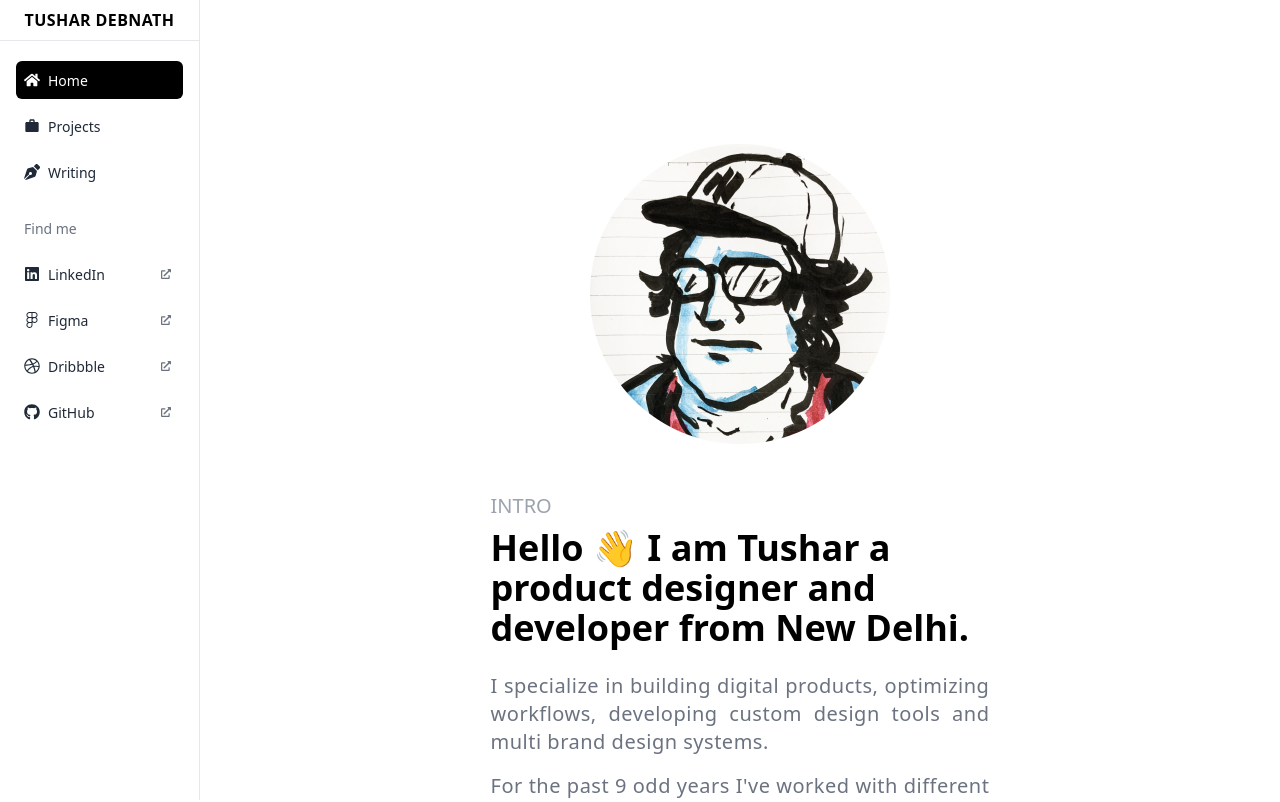
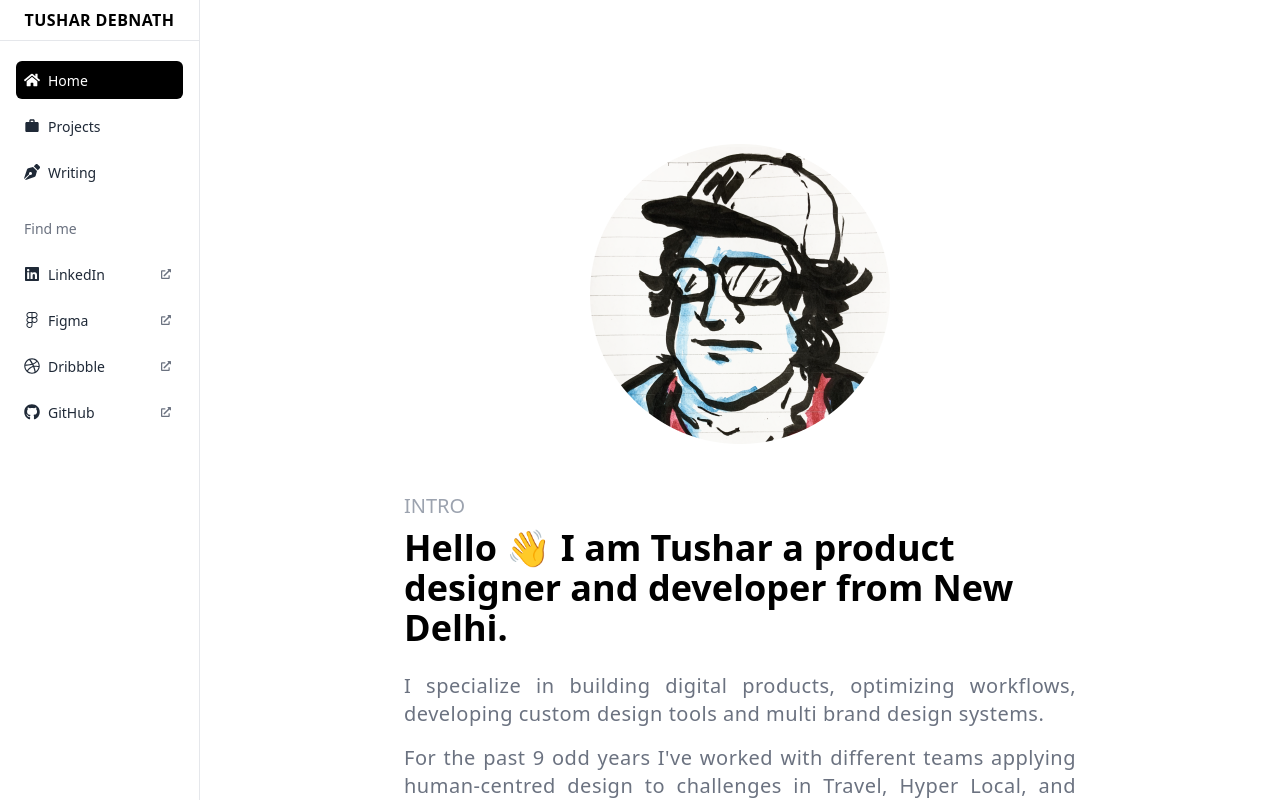
Before and after one commit to tushar7d/tushardebnath-next, a Next.js app: page / in a window 1280 px wide. Shown: the top 802 px of the page. Built offline with nearby package versions, Linux system fonts and the light colour scheme.

Commit message:
changesx

```diff
--- a/pages/index.js
+++ b/pages/index.js
@@ -15,7 +15,7 @@ const Job = ({ name, role, tenure }) => {
 
 const Home = () => {
   return (
-    <div className="p-12 mx-auto mt-24 max-w-prose scrollbar-hide">
+    <div className="max-w-3xl p-12 mx-auto mt-24 scrollbar-hide">
       <img src="/td.png" className="w-[300px]  mx-auto" />
 
       <div className="mt-12 mb-2 text-xl text-gray-400 ">INTRO </div>
```
